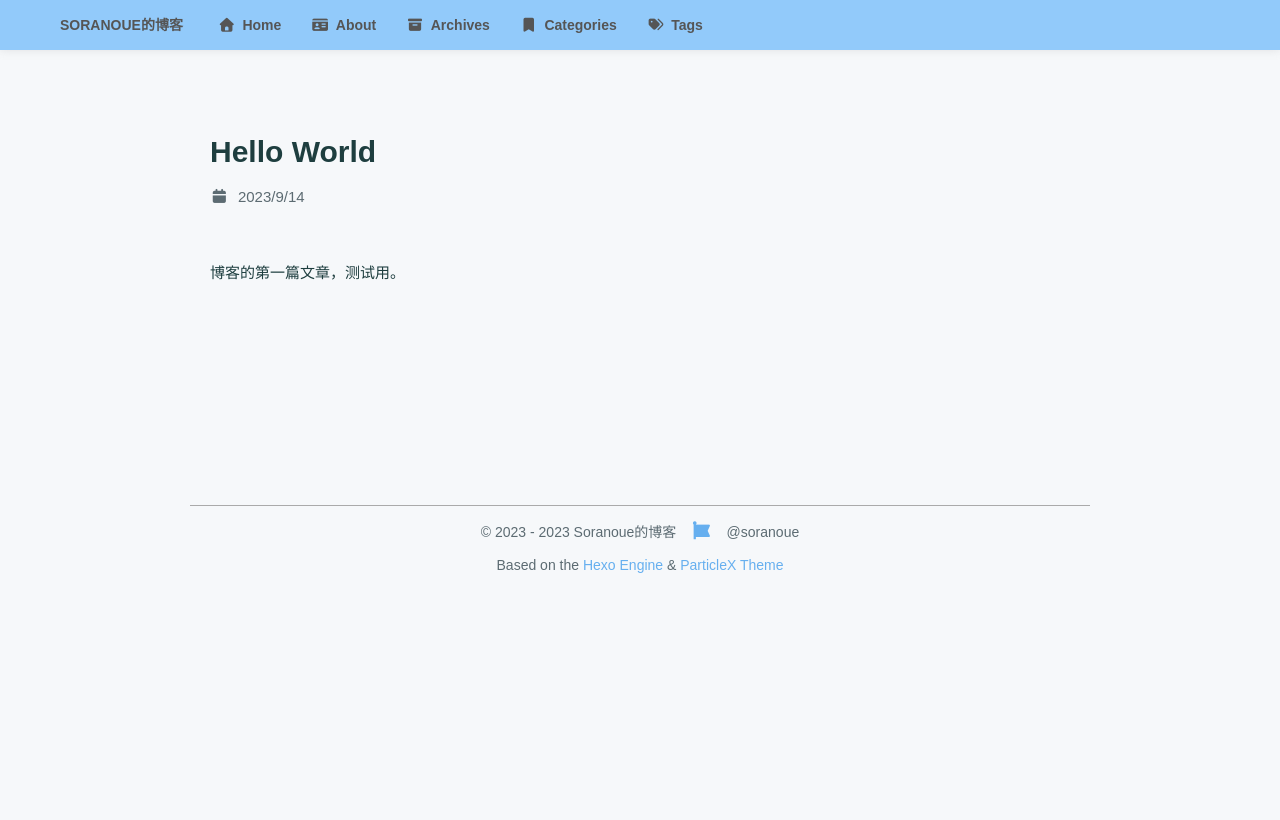
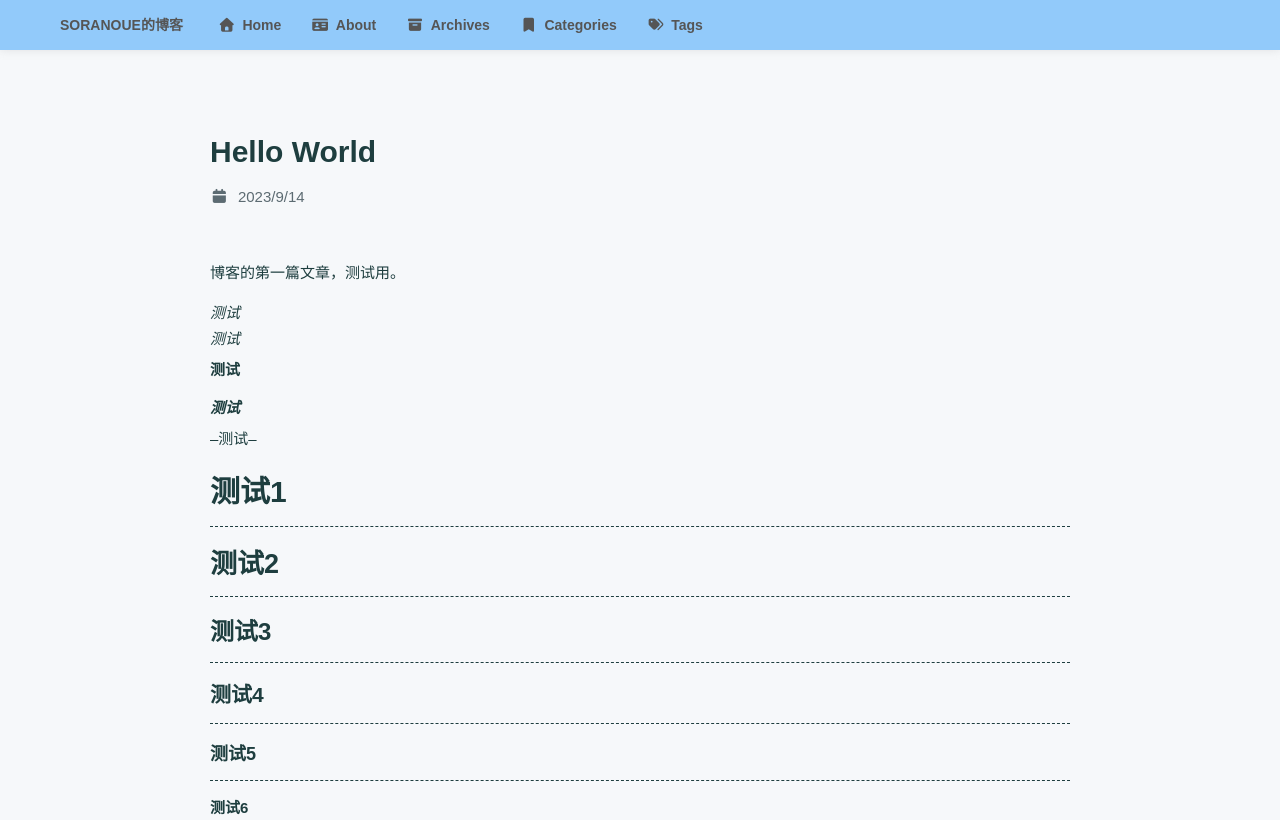
Before and after one commit to soranoue/soranoue.github.io, a plain HTML site: page 2023/09/14/hello-world/index.html in a window 1280 px wide. Shown: the top 820 px of the page. Drawn offline with nearby package versions, Linux system fonts and the light colour scheme; a script that the page names is missing; a web font is replaced by a local one.

Commit message:
Site updated: 2023-09-14 17:36:38

```diff
--- a/2023/09/14/hello-world/index.html
+++ b/2023/09/14/hello-world/index.html
@@ -163,8 +163,15 @@
     </div>
 
     <div class="content" v-pre>
-        <span id="more"></span>
-<p>博客的第一篇文章，测试用。</p>
+        <p>博客的第一篇文章，测试用。</p>
+<span id="more"></span>
+<p><em>测试</em><br><em>测试</em><br><strong>测试</strong><br><em><strong>测试</strong></em><br>–测试–</p>
+<h1 id="测试1"><a href="#测试1" class="headerlink" title="测试1"></a>测试1</h1><hr>
+<h2 id="测试2"><a href="#测试2" class="headerlink" title="测试2"></a>测试2</h2><hr>
+<h3 id="测试3"><a href="#测试3" class="headerlink" title="测试3"></a>测试3</h3><hr>
+<h4 id="测试4"><a href="#测试4" class="headerlink" title="测试4"></a>测试4</h4><hr>
+<h5 id="测试5"><a href="#测试5" class="headerlink" title="测试5"></a>测试5</h5><hr>
+<h6 id="测试6"><a href="#测试6" class="headerlink" title="测试6"></a>测试6</h6><p><strong>图片测试</strong><br><img src="https://www.lensrentals.com/blog/media/2014/02/Nikon_F3AF.jpg" alt="Nikon F3AF"></p>
 
     </div>
 
```
Also changed, not shown: index.html (+1 -2 lines).
